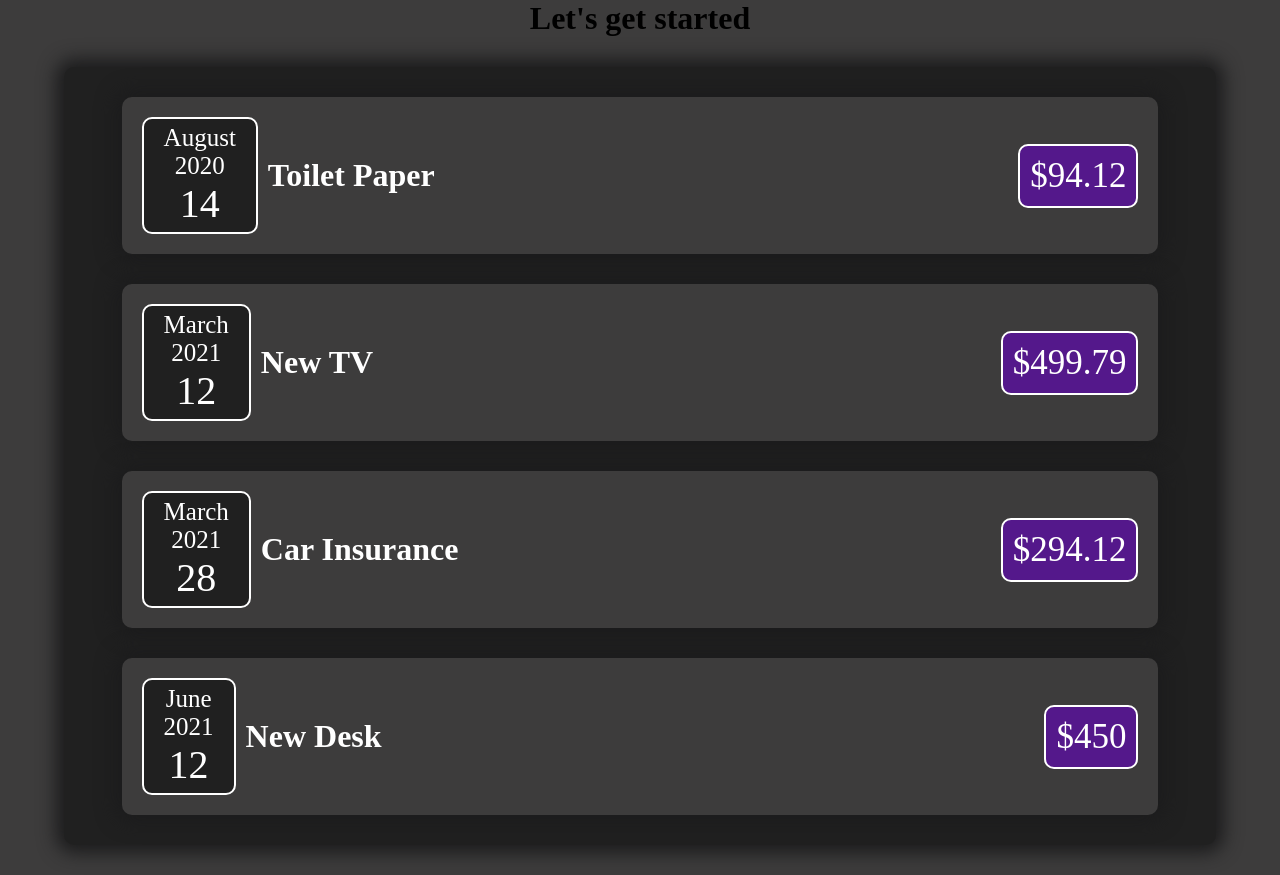
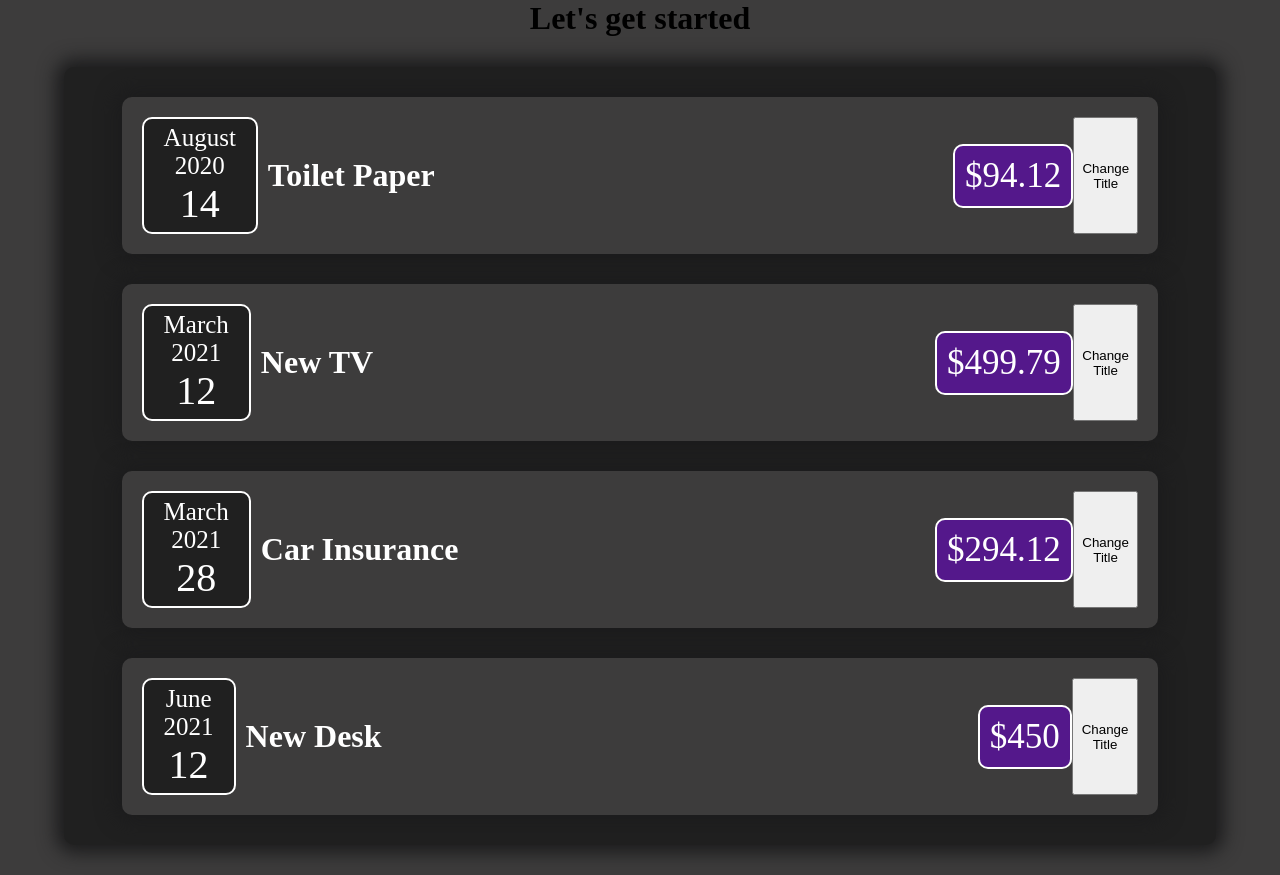
Before and after one commit to aripovjr/react-self-study, a React (Create React App) app: page / in a window 1280 px wide. Built offline with nearby package versions, Linux system fonts and the light colour scheme.

Commit message:
handler for buttons and not only

```diff
--- a/src/components/ExpenseItems.js
+++ b/src/components/ExpenseItems.js
@@ -4,6 +4,9 @@ import ExpenseDate from "./ExpenseDate";
 import './expenseStyle.css'
 
 function ExpenseItems(props) {
+  const clickHandler = () => {
+    console.log('Clicked!')
+  }
   return (
     <Card className=" expense-item">
       <ExpenseDate date={props.date}/>
@@ -11,6 +14,7 @@ function ExpenseItems(props) {
         <h1>{props.title}</h1>
         <div className="expense-item-price">${props.amount}</div>
       </div>
+      <button onClick={clickHandler}>Change Title</button>
     </Card>
   );
 }
```
